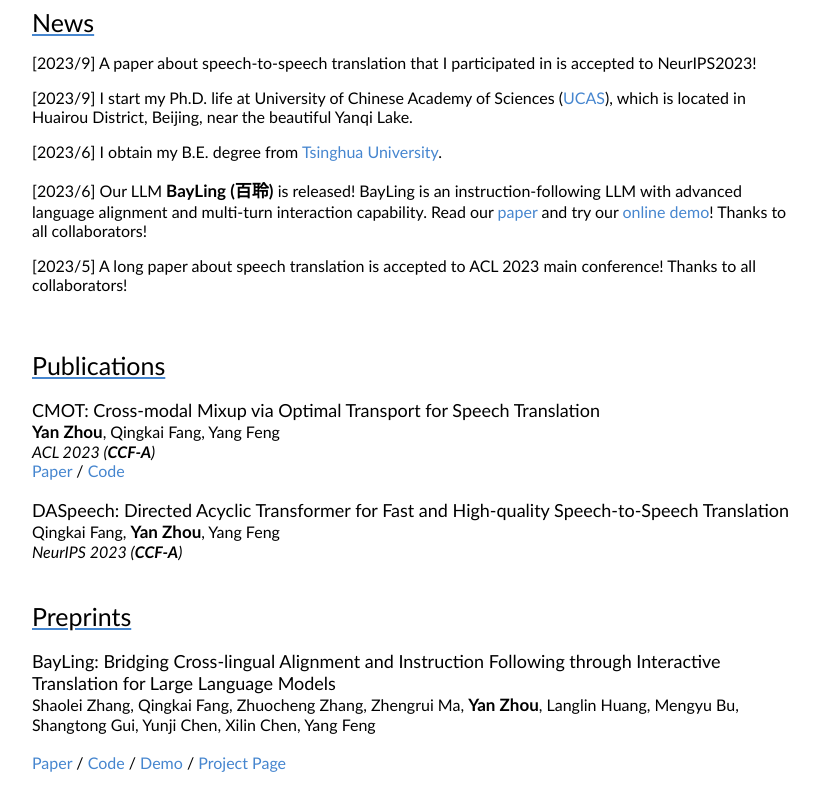
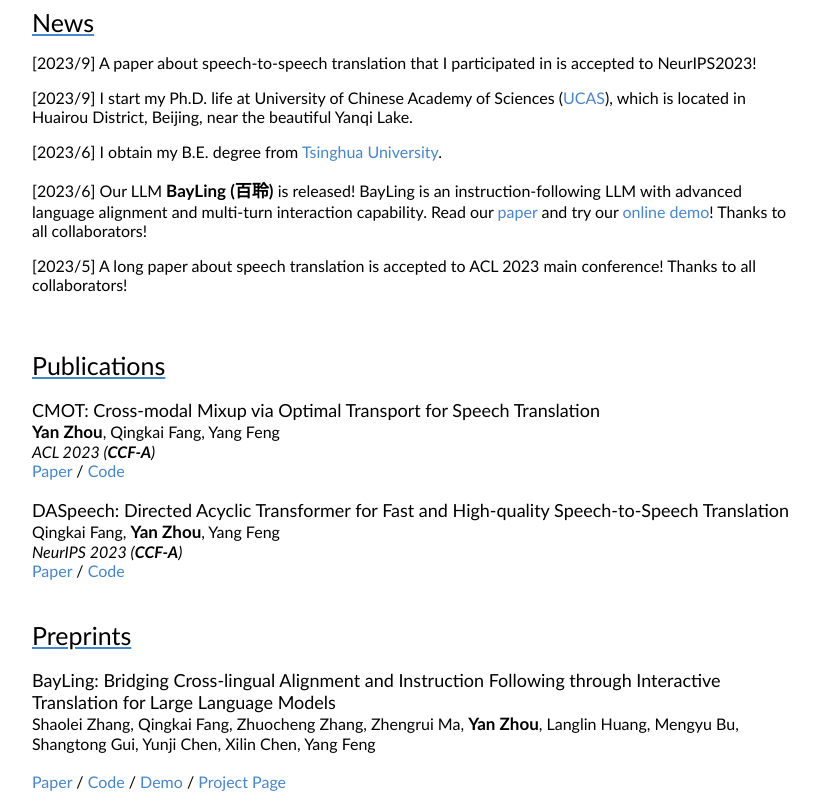
Before and after one commit to zhouyan19/zhouyan, a plain HTML site: page index.html in a window 1280 px wide. Shown: the part 498-1298 px from the top of the page, without its empty margins (228-1047 px from the left). Drawn offline with Linux system fonts and the light colour scheme.

Commit message:
daspeech

```diff
--- a/index.html
+++ b/index.html
@@ -81,6 +81,8 @@
                     <br>
                     <em>NeurIPS 2023 (<b>CCF-A</b>)</em>
                     <br>
+                    <a href="https://arxiv.org/abs/2310.07403">Paper</a> / <a href="https://github.com/ictnlp/DASpeech">Code</a>
+                    <br>
                 </td>
             </tr>
         </tbody></table>
```
